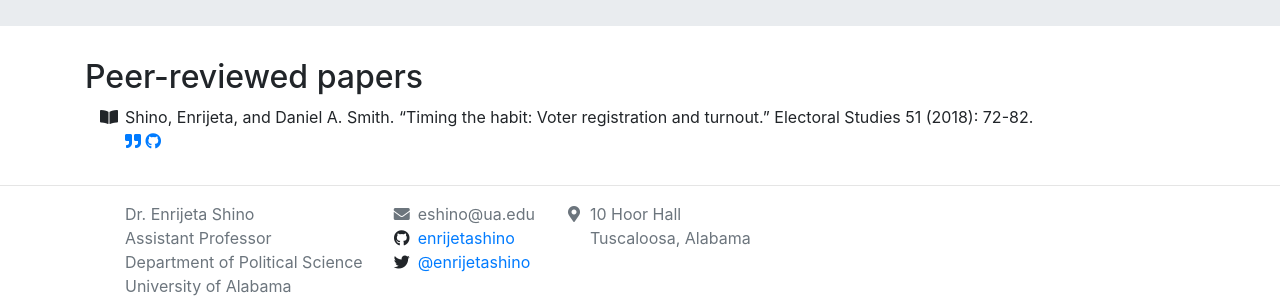
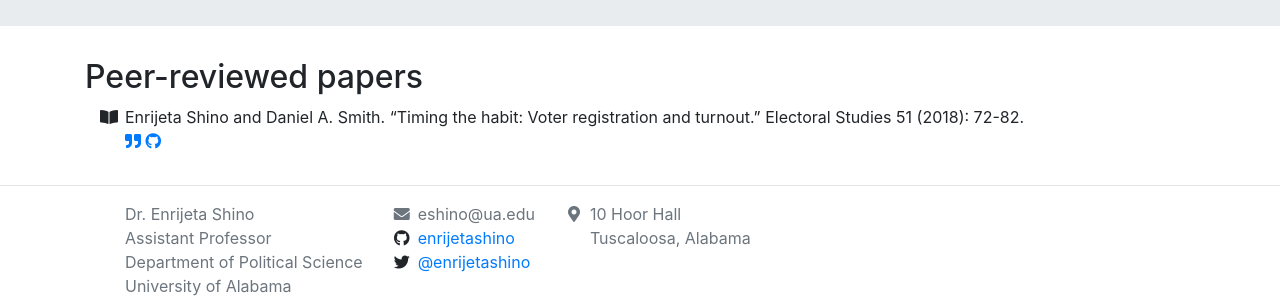
Before and after one commit to enrijetashino/enrijetashino.github.io, a Jekyll site: the page built from _pages/publications.md, in a window 1280 px wide. Shown: the part 199-499 px from the top of the page. Built offline with Jekyll 4.4.1, drawn with Linux system fonts in a browser that asks for light colours; nearby versions of some CDN libraries; part of the change alters nothing that is shown.

````diff
--- a/_data/publications.yml
+++ b/_data/publications.yml
@@ -37,7 +37,7 @@ publication_types:
 publications:
 
   - citation: |
-      Shino, Enrijeta, and Daniel A. Smith. "Timing the habit: Voter registration and turnout." Electoral Studies 51 (2018): 72-82.
+      Enrijeta Shino and Daniel A. Smith. "Timing the habit: Voter registration and turnout." Electoral Studies 51 (2018): 72-82.
     year: 2018
     type: peer-reviewed-paper
     venue: journal
@@ -45,14 +45,6 @@ publications:
     bibtex_id: ...
     bibtex: |
       ```
-      @article{shino2018timing,
-      title={Timing the habit: Voter registration and turnout},
-      author={Shino, Enrijeta and Smith, Daniel A},
-      journal={Electoral Studies},
-      volume={51},
-      pages={72--82},
-      year={2018},
-      publisher={Elsevier}
       }
 
       ```
````
